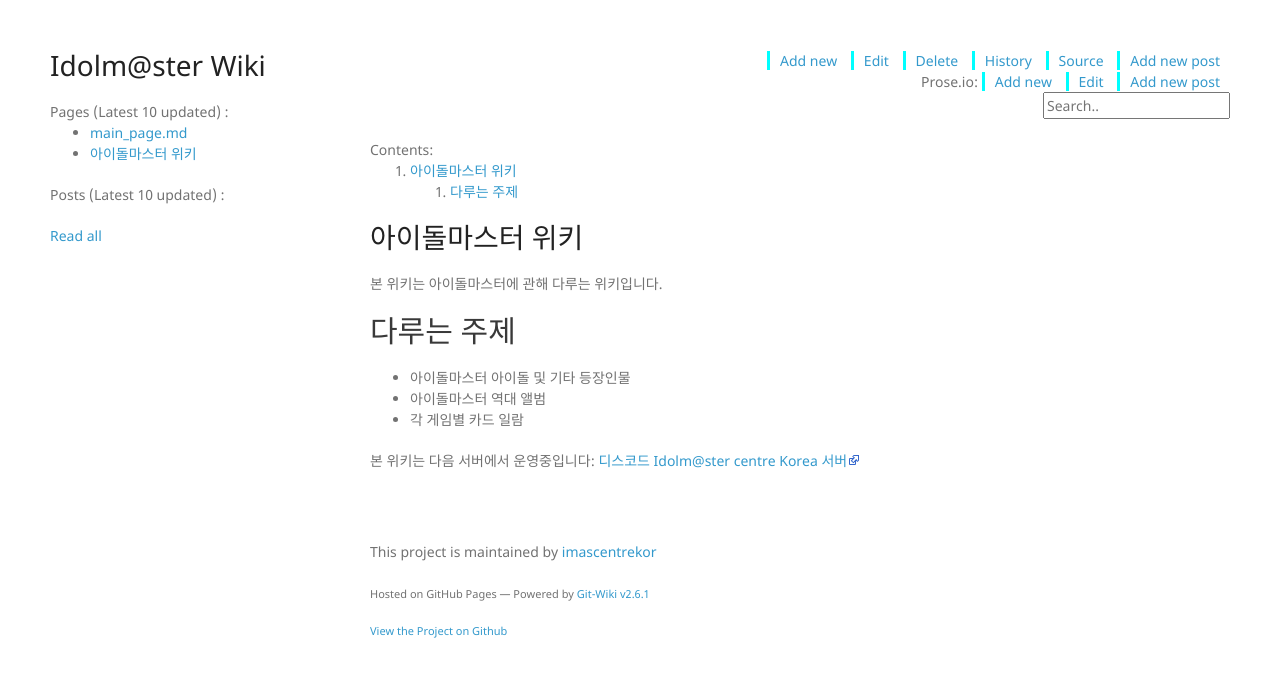
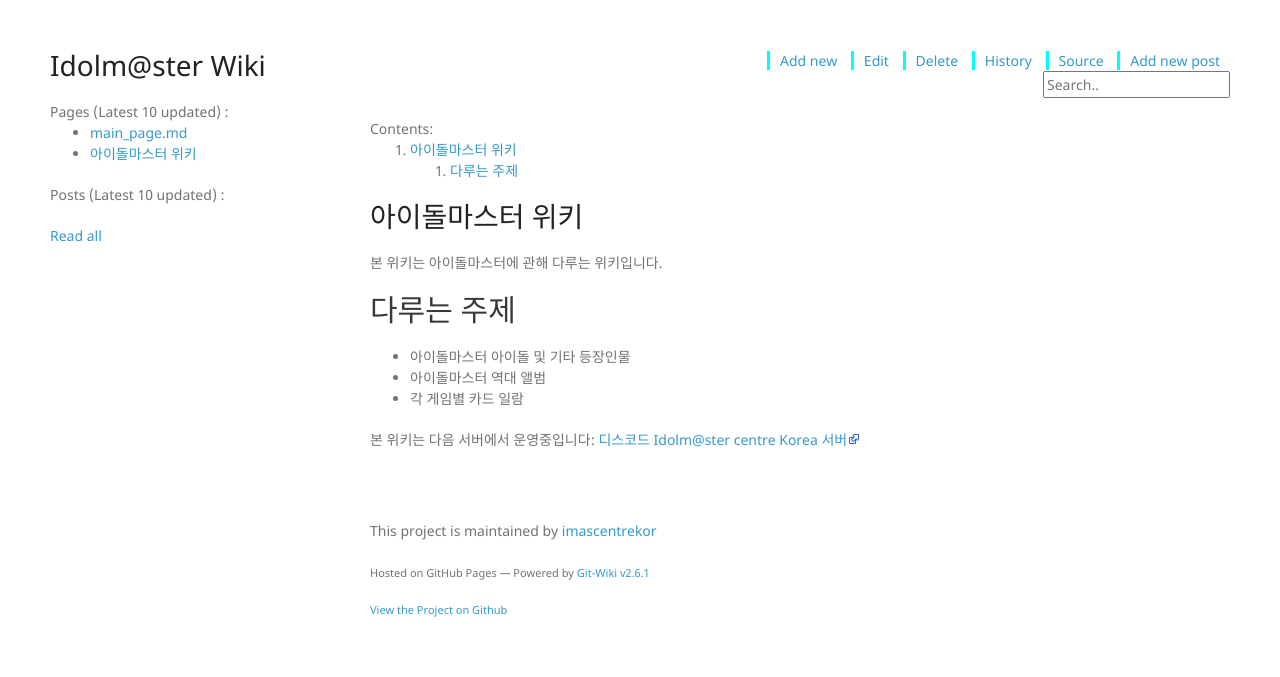
Before and after one commit to imascentrekor/WikiMAS, a Jekyll site: the page built from README.md, in a window 1280 px wide. Shown: the top 677 px of the page. Built offline with Jekyll 4.4.1, drawn with Linux system fonts in a browser that asks for light colours; nearby versions of some CDN libraries; our own code applies the rules of GitHub Pages for plain Markdown files; part of the change alters nothing that is shown.

Commit message:
Update _config.yml

```diff
--- a/_config.yml
+++ b/_config.yml
@@ -31,7 +31,7 @@ wiki_folder: "wiki"
 use_github_wiki: false
 # (boolean) Enable "Edit with Prose.io" button in tools, it's a 3rd party
 # service to edit github markdown pages easily
-use_prose_io: true
+use_prose_io: false
 # Select search_engine component from:
 # - js: it uses a built in javascript component that uses generated js object
 # - js_rss: it uses a built in javascript component that uses generated  sitemap_full.xml to search inside your wiki with lunr library (slow and experimental)
```
